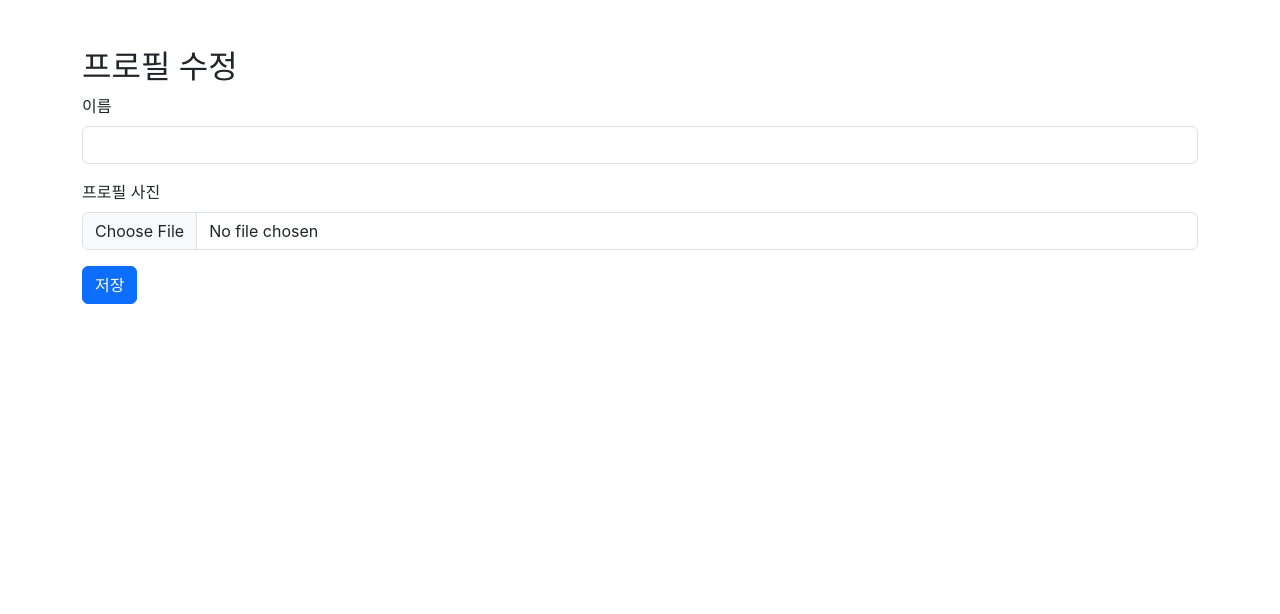
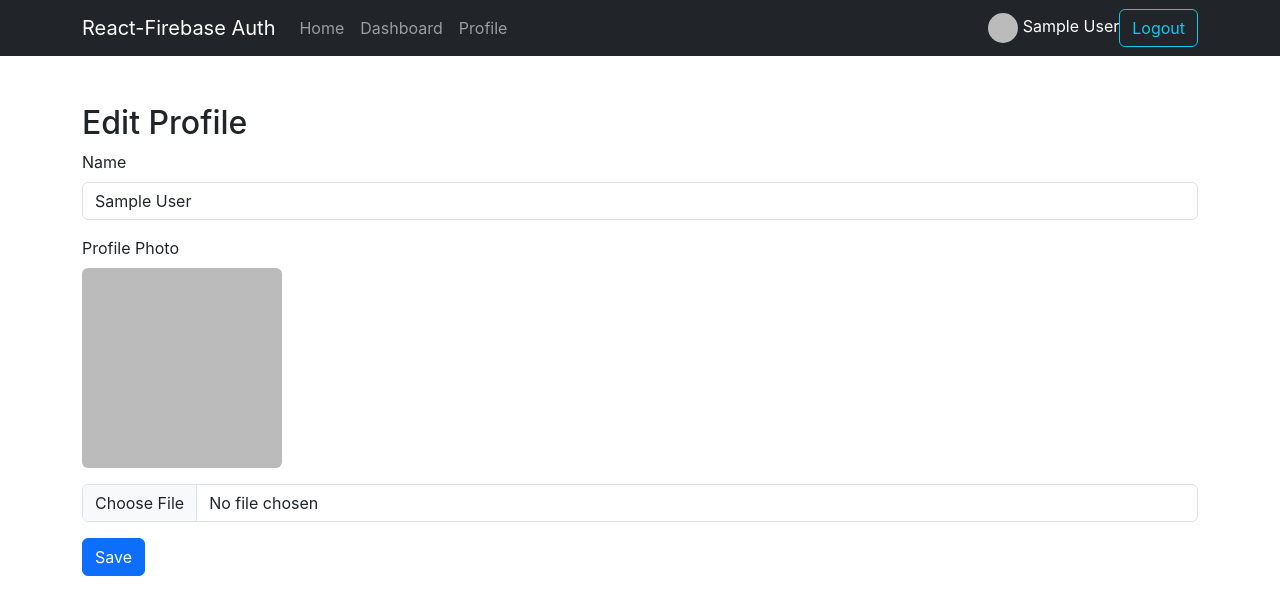
Before and after one commit to Ahnjunghyeon/test-login, a React (Create React App) app: page /profile in a window 1280 px wide. Shown: the top 614 px of the page. Built offline with nearby package versions, Linux system fonts and the light colour scheme; no server answers; sample sign-in values are in the browser's storage.

Commit message:
0520 test header

```diff
--- a/src/App.js
+++ b/src/App.js
@@ -1,109 +1,10 @@
-// src/App.js
-
-import React, { useState, useEffect } from "react";
-import {
-  getAuth,
-  GoogleAuthProvider,
-  signInWithPopup,
-  signOut,
-  onAuthStateChanged,
-} from "firebase/auth";
-import { Button, Container, Navbar, Nav, Image } from "react-bootstrap";
-import { Link } from "react-router-dom";
 import "./App.css";
+import Navbar from "./components/CustomNavbar"; // Navbar 컴포넌트를 import합니다.
 
 function App() {
-  const [user, setUser] = useState(null);
-
-  const auth = getAuth();
-  const provider = new GoogleAuthProvider();
-
-  const signInWithGoogle = () => {
-    signInWithPopup(auth, provider)
-      .then((result) => {
-        console.log(result.user);
-      })
-      .catch((error) => {
-        console.error(error);
-      });
-  };
-
-  const signOutUser = () => {
-    signOut(auth)
-      .then(() => {
-        console.log("로그아웃 되었습니다.");
-      })
-      .catch((error) => {
-        console.error(error);
-      });
-  };
-
-  useEffect(() => {
-    const unsubscribe = onAuthStateChanged(auth, (user) => {
-      if (user) {
-        setUser(user);
-      } else {
-        setUser(null);
-      }
-    });
-
-    return () => unsubscribe();
-  }, [auth]);
-
   return (
     <div className="App">
-      <Navbar bg="dark" variant="dark">
-        <Container>
-          <Navbar.Brand href="/">React-Firebase Auth</Navbar.Brand>
-          <Nav className="me-auto">
-            <Nav.Link as={Link} to="/">
-              Home
-            </Nav.Link>
-            <Nav.Link as={Link} to="/dashboard">
-              Dashboard
-            </Nav.Link>
-            {user && (
-              <Nav.Link as={Link} to="/profile">
-                Profile
-              </Nav.Link>
-            )}
-          </Nav>
-          {user ? (
-            <div className="d-flex align-items-center">
-              <Image
-                src={user.photoURL}
-                roundedCircle
-                width="30"
-                height="30"
-                className="me-2"
-              />
-              <span className="text-light me-3">{user.displayName}</span>
-              <Button variant="outline-info" onClick={signOutUser}>
-                로그아웃
-              </Button>
-            </div>
-          ) : (
-            <Button variant="outline-info" onClick={signInWithGoogle}>
-              Google 로그인
-            </Button>
-          )}
-        </Container>
-      </Navbar>
-      <Container className="mt-5">
-        {user ? (
-          <div>
-            <h2>환영합니다, {user.displayName}!</h2>
-            <Image
-              src={user.photoURL}
-              roundedCircle
-              className="img-thumbnail"
-            />
-            <p>Email: {user.email}</p>
-          </div>
-        ) : (
-          <h2>로그인해 주세요.</h2>
-        )}
-      </Container>
+      <Navbar /> {/* Navbar 컴포넌트를 추가합니다. */}
     </div>
   );
 }
--- a/src/Dashboard.js
+++ b/src/Dashboard.js
@@ -1,12 +1,14 @@
 // src/Dashboard.js
 
 import React from "react";
+import CustomNavbar from "./components/CustomNavbar"; // Import the CustomNavbar component
 
-const Dashboard = () => {
+const Dashboard = ({ user }) => {
   return (
     <div>
-      <h1>대시보드</h1>
-      <p>이 페이지는 로그인된 사용자만 접근할 수 있습니다.</p>
+      <CustomNavbar user={user} />
+      <h1>Dashboard</h1>
+      {/* Dashboard content */}
     </div>
   );
 };
--- a/src/Profile.js
+++ b/src/Profile.js
@@ -1,9 +1,8 @@
-// Profile.js
-
-import React, { useState } from "react";
+import React, { useState, useEffect } from "react";
 import { getAuth, updateProfile } from "firebase/auth";
+import { getStorage, ref, uploadBytes, getDownloadURL } from "firebase/storage";
 import { Form, Button, Container, Image } from "react-bootstrap";
-import { getStorage, ref, uploadBytes, getDownloadURL } from "firebase/storage";
+import Navbar from "./components/CustomNavbar"; // Navbar 컴포넌트를 import합니다.
 
 const Profile = () => {
   const [displayName, setDisplayName] = useState("");
@@ -12,6 +11,13 @@ const Profile = () => {
 
   const auth = getAuth();
   const user = auth.currentUser;
+
+  useEffect(() => {
+    if (user) {
+      setDisplayName(user.displayName || "");
+      setPhotoURL(user.photoURL || "");
+    }
+  }, [user]);
 
   const handleImageChange = (e) => {
     const file = e.target.files[0];
@@ -25,23 +31,11 @@ const Profile = () => {
     }
   };
 
-  const handleSubmit = (e) => {
+  const handleSubmit = async (e) => {
     e.preventDefault();
 
-    // 프로필 업데이트
-    updateProfile(user, {
-      displayName,
-      photoURL: imageFile ? URL.createObjectURL(imageFile) : user.photoURL,
-    })
-      .then(() => {
-        alert("프로필이 업데이트되었습니다.");
-      })
-      .catch((error) => {
-        alert("프로필 업데이트에 실패했습니다: " + error.message);
-      });
-  };
+    let downloadURL = photoURL;
 
-  const uploadImage = async () => {
     if (imageFile) {
       const storage = getStorage();
       const storageRef = ref(
@@ -51,20 +45,32 @@ const Profile = () => {
 
       try {
         await uploadBytes(storageRef, imageFile);
-        const downloadURL = await getDownloadURL(storageRef);
-        console.log("이미지가 성공적으로 업로드되었습니다.", downloadURL);
+        downloadURL = await getDownloadURL(storageRef);
       } catch (error) {
-        console.error("이미지 업로드 실패:", error);
+        console.error("Failed to upload image:", error);
       }
     }
+
+    updateProfile(user, {
+      displayName,
+      photoURL: downloadURL,
+    })
+      .then(() => {
+        alert("Profile updated successfully");
+      })
+      .catch((error) => {
+        alert("Failed to update profile: " + error.message);
+      });
   };
 
   return (
+    <>
+      <Navbar /> {/* Navbar 컴포넌트를 렌더링합니다. */}
       <Container className="mt-5">
-      <h2>프로필 수정</h2>
+        <h2>Edit Profile</h2>
         <Form onSubmit={handleSubmit}>
           <Form.Group controlId="formDisplayName">
-          <Form.Label>이름</Form.Label>
+            <Form.Label>Name</Form.Label>
             <Form.Control
               type="text"
               value={displayName}
@@ -72,7 +78,7 @@ const Profile = () => {
             />
           </Form.Group>
           <Form.Group controlId="formPhotoURL" className="mt-3">
-          <Form.Label>프로필 사진</Form.Label>
+            <Form.Label>Profile Photo</Form.Label>
             <br />
             {photoURL && (
               <Image src={photoURL} rounded className="mb-3" width={200} />
@@ -84,10 +90,11 @@ const Profile = () => {
             />
           </Form.Group>
           <Button variant="primary" type="submit" className="mt-3">
-          저장
+            Save
           </Button>
         </Form>
       </Container>
+    </>
   );
 };
 
--- /dev/null
+++ b/src/components/CustomNavbar.js
@@ -0,0 +1,102 @@
+import React, { useState, useEffect } from "react";
+import { Navbar, Nav, Container, Button } from "react-bootstrap";
+import { Link } from "react-router-dom";
+import {
+  getAuth,
+  signOut,
+  onAuthStateChanged,
+  GoogleAuthProvider,
+  signInWithPopup,
+} from "firebase/auth";
+
+const CustomNavbar = ({ currentUser }) => {
+  const [user, setUser] = useState(null);
+  const auth = getAuth();
+  const provider = new GoogleAuthProvider();
+
+  const signOutUser = () => {
+    signOut(auth)
+      .then(() => {
+        console.log("Logged out successfully");
+      })
+      .catch((error) => {
+        console.error("Error logging out: ", error);
+      });
+  };
+
+  const signInWithGoogle = () => {
+    signInWithPopup(auth, provider)
+      .then((result) => {
+        console.log(result.user);
+      })
+      .catch((error) => {
+        console.error(error);
+      });
+  };
+
+  useEffect(() => {
+    const unsubscribe = onAuthStateChanged(auth, (user) => {
+      if (user) {
+        setUser(user);
+      } else {
+        setUser(null);
+      }
+    });
+
+    return () => unsubscribe();
+  }, [auth]);
+
+  return (
+    <Navbar bg="dark" variant="dark">
+      <Container>
+        <Navbar.Brand as={Link} to="/">
+          React-Firebase Auth
+        </Navbar.Brand>
+        <Nav className="me-auto">
+          <Nav.Link as={Link} to="/">
+            Home
+          </Nav.Link>
+          <Nav.Link as={Link} to="/dashboard">
+            Dashboard
+          </Nav.Link>
+          {user && (
+            <>
+              <Nav.Link as={Link} to="/profile">
+                Profile
+              </Nav.Link>
+            </>
+          )}
+        </Nav>
+        <Nav.Item>
+          <Nav.Link as={Link} to="/profile">
+            {user && (
+              <div style={{ color: "white" }}>
+                <img
+                  src={user.photoURL}
+                  alt="User"
+                  style={{
+                    width: "30px",
+                    borderRadius: "50%",
+                    marginRight: "5px",
+                  }}
+                />
+                {user.displayName}
+              </div>
+            )}
+          </Nav.Link>
+        </Nav.Item>
+        {!user ? (
+          <Button variant="outline-info" onClick={signInWithGoogle}>
+            Google Login
+          </Button>
+        ) : (
+          <Button variant="outline-info" onClick={signOutUser}>
+            Logout
+          </Button>
+        )}
+      </Container>
+    </Navbar>
+  );
+};
+
+export default CustomNavbar;
--- a/src/index.js
+++ b/src/index.js
@@ -1,5 +1,3 @@
-// src/index.js
-
 import React from "react";
 import ReactDOM from "react-dom";
 import { BrowserRouter as Router, Route, Routes } from "react-router-dom";
--- /dev/null
+++ b/webpack.config.js
@@ -0,0 +1,13 @@
+module.exports = {
+  // 기존 웹팩 설정 내용을 여기에 추가할 수 있습니다.
+  // Source Map Loader의 경고를 무시하려면 아래와 같이 추가합니다.
+  module: {
+    rules: [
+      {
+        test: /@react-aria\/ssr/,
+        enforce: "pre",
+        use: ["source-map-loader"],
+      },
+    ],
+  },
+};
```
Lines whose indentation alone changed are shown as unchanged.
